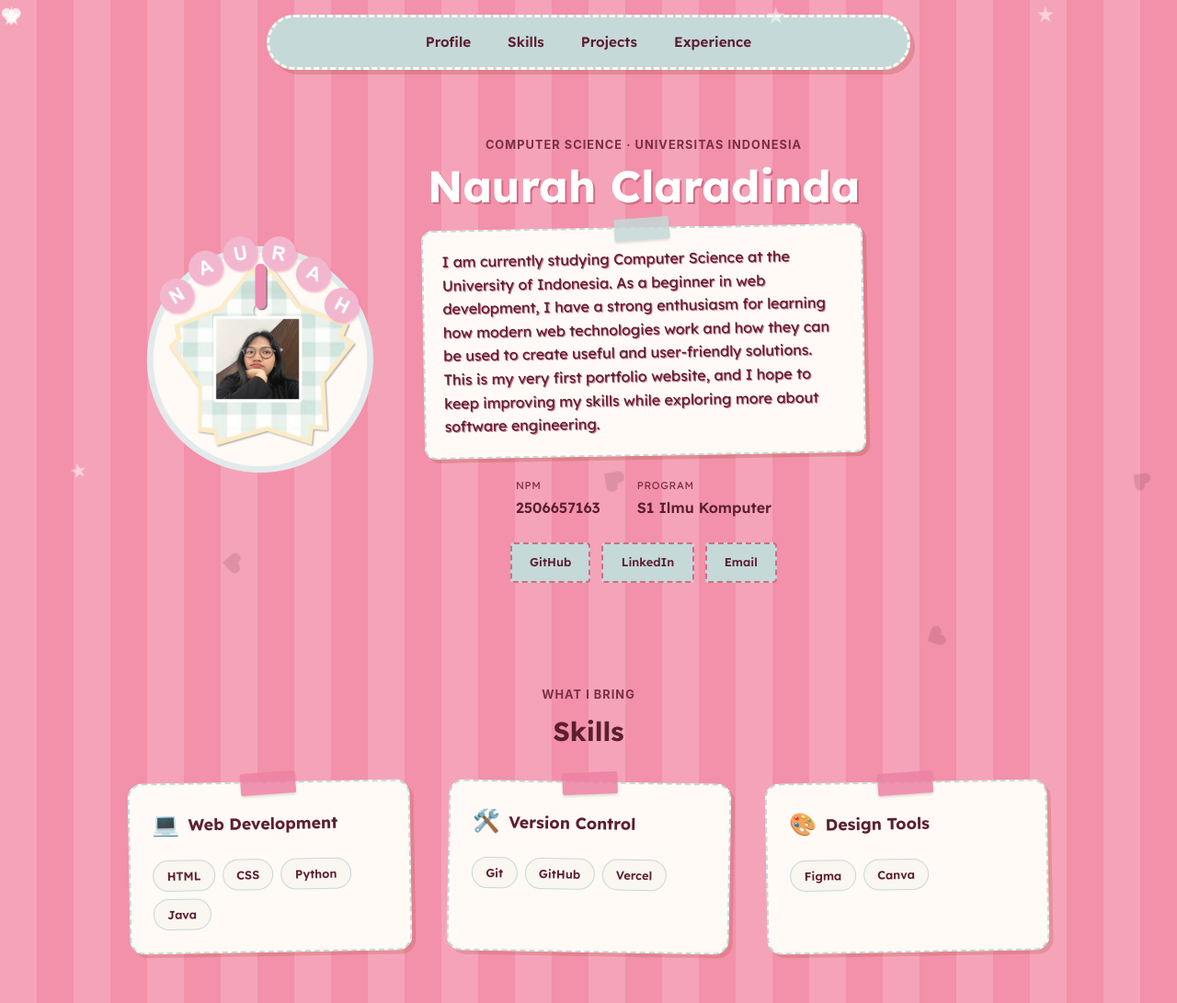
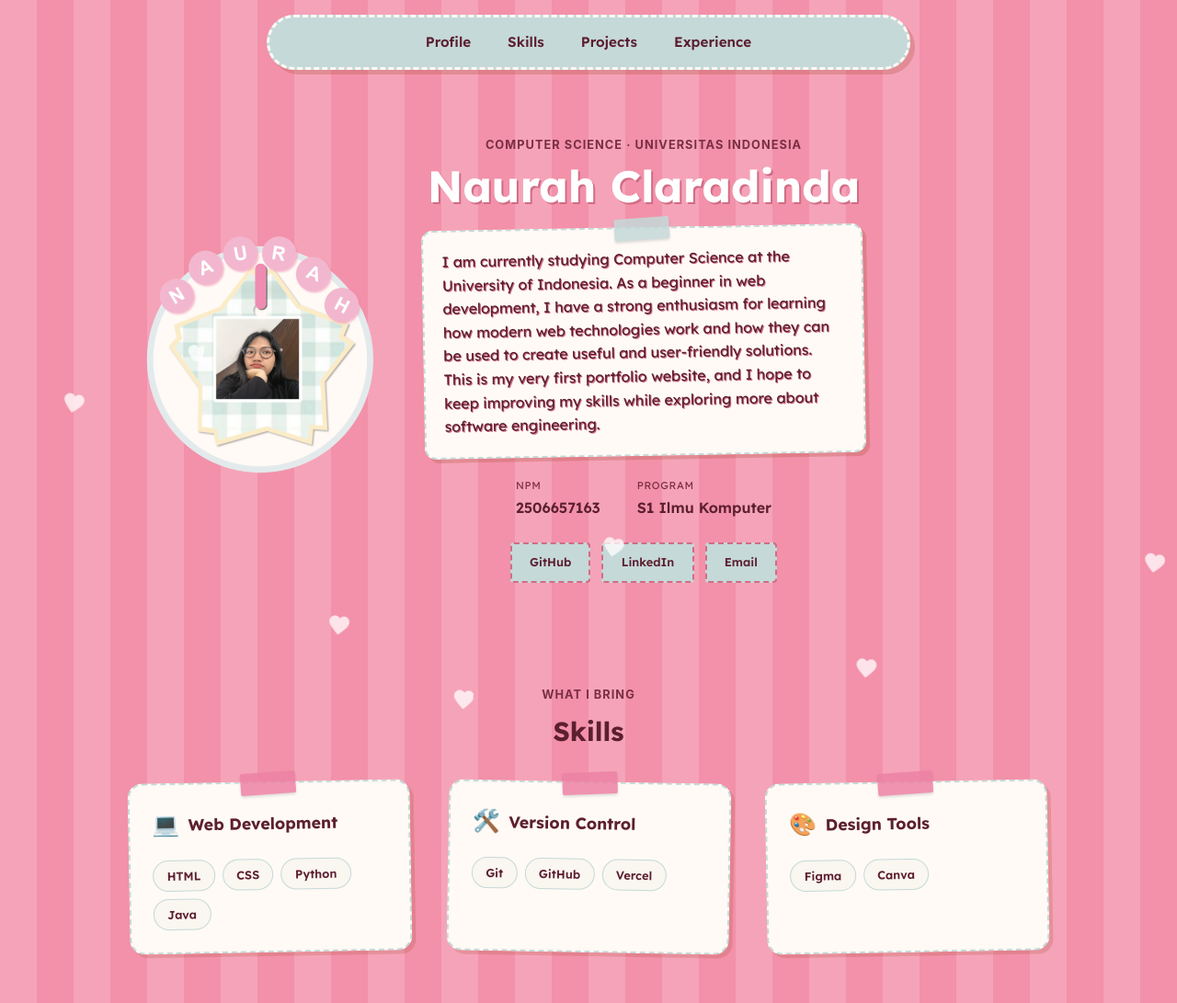
Before and after one commit to Naur4h/myportofolio, a Django app: page / in a window 1280 px wide. Shown: the top 1091 px of the page at 92% size. Run offline with Django 5.2, Linux system fonts and the light colour scheme.

Commit message:
tambahkan efek floating

```diff
--- a/static/css/style.css
+++ b/static/css/style.css
@@ -31,12 +31,9 @@ body {
     background-color: var(--paper);
     line-height: 1.6;
     overflow-x: hidden;
+
 }
 
-.hero {
-    position: relative;
-    overflow: hidden;
-}
 .floating-decor {
     position: fixed;
     inset: 0;
@@ -45,33 +42,41 @@ body {
     z-index: 1;
 }
 
-.float-item {
+.bubble {
     position: absolute;
-    color: rgba(255, 255, 255, 0.5);
-    font-size: 1.5rem;
-    animation: float-up linear infinite;
+    bottom: -100px;
+    background: rgba(255, 255, 255, 0.75);
+    clip-path: path("M12,21.35 C12,21.35 4.4,14.68 2.06,10.44 C0.24,7.14 1.1,3.3 4.36,1.5 C7.05,0.02 10.14,0.86 12,3.5 C13.86,0.86 16.95,0.02 19.64,1.5 C22.9,3.3 23.76,7.14 21.94,10.44 C19.6,14.68 12,21.35 12,21.35 Z");
+    animation: bubble-up linear infinite;
 }
 
-.float-item:nth-child(1) { left: 5%;  animation-duration: 18s; animation-delay: 0s;  font-size: 1.2rem; }
-.float-item:nth-child(2) { left: 18%; animation-duration: 14s; animation-delay: 3s;  font-size: 1.6rem; color: rgba(93, 31, 48, 0.15); }
-.float-item:nth-child(3) { left: 34%; animation-duration: 20s; animation-delay: 6s;  font-size: 1.3rem; }
-.float-item:nth-child(4) { left: 50%; animation-duration: 16s; animation-delay: 1s;  font-size: 1.8rem; color: rgba(93, 31, 48, 0.15); }
-.float-item:nth-child(5) { left: 65%; animation-duration: 19s; animation-delay: 8s;  font-size: 1.4rem; }
-.float-item:nth-child(6) { left: 78%; animation-duration: 15s; animation-delay: 4s;  font-size: 1.6rem; color: rgba(93, 31, 48, 0.15); }
-.float-item:nth-child(7) { left: 88%; animation-duration: 17s; animation-delay: 10s; font-size: 1.3rem; }
-.float-item:nth-child(8) { left: 95%; animation-duration: 13s; animation-delay: 2s;  font-size: 1.5rem; color: rgba(93, 31, 48, 0.15); }
+.bubble:nth-child(1)  { left: 4%;  width: 28px; height: 28px; animation-duration: 12s; animation-delay: 0s; }
+.bubble:nth-child(2)  { left: 15%; width: 18px; height: 18px; animation-duration: 9s;  animation-delay: 1s; }
+.bubble:nth-child(3)  { left: 27%; width: 38px; height: 38px; animation-duration: 15s; animation-delay: 3s; }
+.bubble:nth-child(4)  { left: 38%; width: 22px; height: 22px; animation-duration: 10s; animation-delay: 5s; }
+.bubble:nth-child(5)  { left: 50%; width: 32px; height: 32px; animation-duration: 13s; animation-delay: 2s; }
+.bubble:nth-child(6)  { left: 61%; width: 16px; height: 16px; animation-duration: 8s;  animation-delay: 6s; }
+.bubble:nth-child(7)  { left: 72%; width: 35px; height: 35px; animation-duration: 14s; animation-delay: 4s; }
+.bubble:nth-child(8)  { left: 82%; width: 24px; height: 24px; animation-duration: 11s; animation-delay: 7s; }
+.bubble:nth-child(9)  { left: 90%; width: 20px; height: 20px; animation-duration: 9s;  animation-delay: 8s; }
+.bubble:nth-child(10) { left: 96%; width: 42px; height: 42px; animation-duration: 16s; animation-delay: 1.5s; }
 
-@keyframes float-up {
+@keyframes bubble-up {
     0% {
-        bottom: -10%;
-        transform: translateX(0) rotate(0deg);
+        transform: translateY(0) translateX(0) rotate(0deg);
         opacity: 0;
     }
-    10% { opacity: 1; }
-    90% { opacity: 1; }
+    10% {
+        opacity: 1;
+    }
+    50% {
+        transform: translateY(-50vh) translateX(20px) rotate(15deg);
+    }
+    90% {
+        opacity: 1;
+    }
     100% {
-        bottom: 110%;
-        transform: translateX(30px) rotate(360deg);
+        transform: translateY(-105vh) translateX(-15px) rotate(-15deg);
         opacity: 0;
     }
 }
--- a/templates/index.html
+++ b/templates/index.html
@@ -12,18 +12,16 @@
 </head>
 <body>
 <div class="floating-decor">
-    <span class="float-item">★</span>
-    <span class="float-item">♥</span>
-    <span class="float-item">★</span>
-    <span class="float-item">♥</span>
-    <span class="float-item">★</span>
-    <span class="float-item">♥</span>
-    <span class="float-item">★</span>
-    <span class="float-item">♥</span>
-    <span class="float-item">★</span>
-    <span class="float-item">♥</span>
-    <span class="float-item">★</span>
-    <span class="float-item">♥</span>
+    <span class="bubble"></span>
+    <span class="bubble"></span>
+    <span class="bubble"></span>
+    <span class="bubble"></span>
+    <span class="bubble"></span>
+    <span class="bubble"></span>
+    <span class="bubble"></span>
+    <span class="bubble"></span>
+    <span class="bubble"></span>
+    <span class="bubble"></span>
 </div>
     <header class="site-header">
         <nav class="navbar">
```
